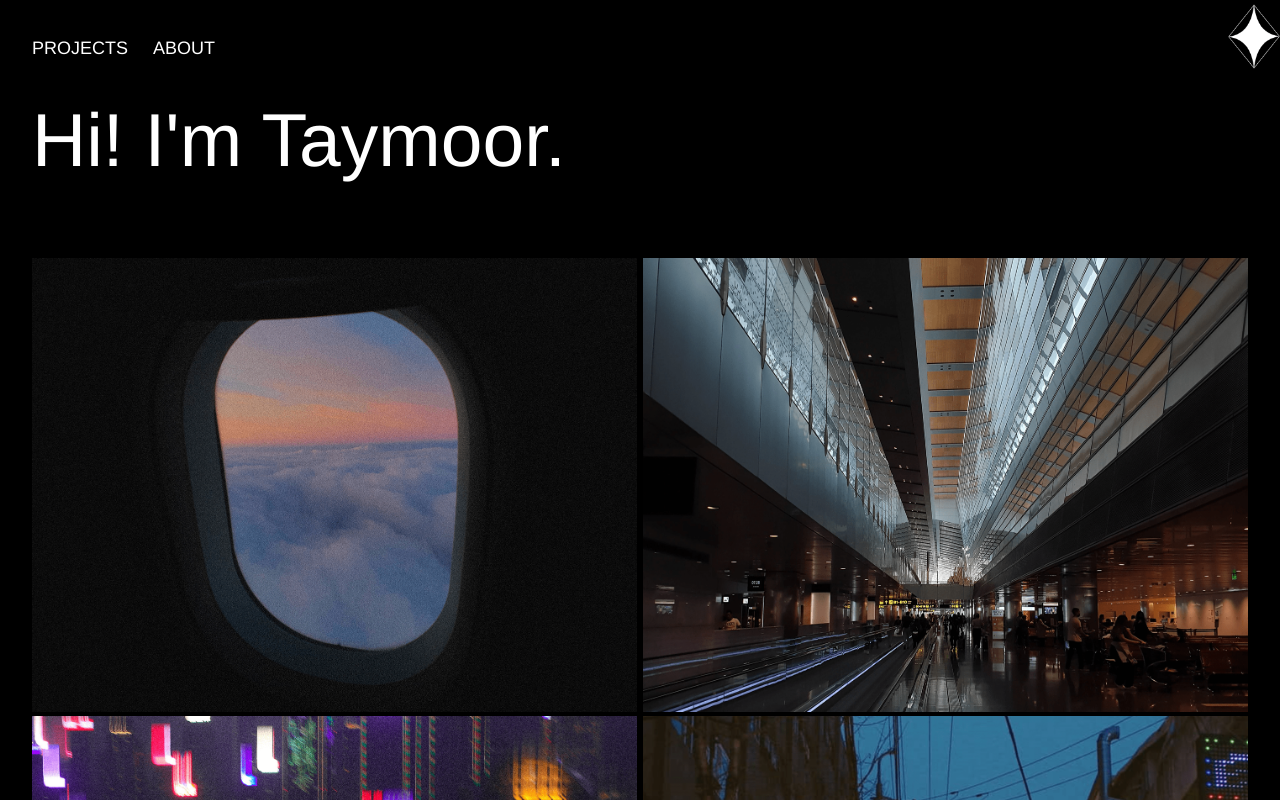
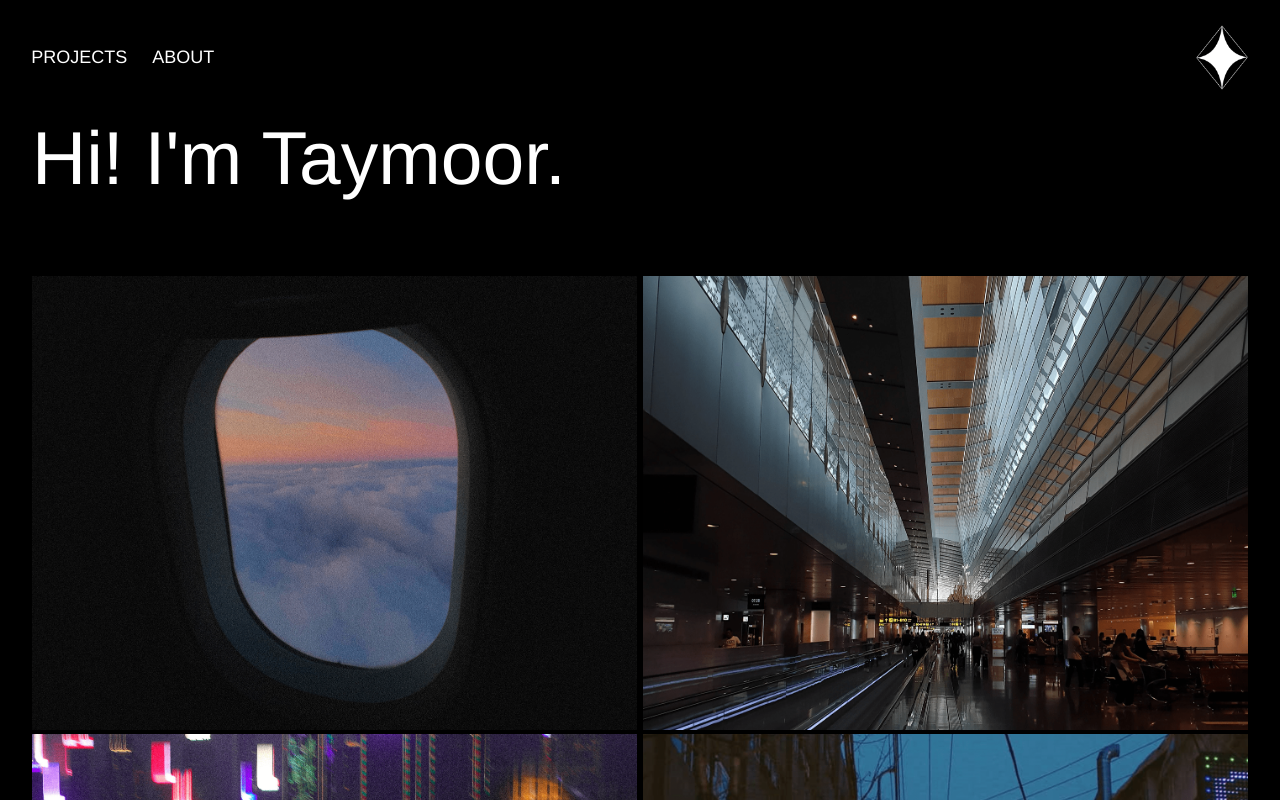
Before and after one commit to taymoorfarooq/website, a React (Create React App) app: page / in a window 1280 px wide. Shown: the top 800 px of the page. Built offline with nearby package versions, Linux system fonts and the light colour scheme.

Commit message:
more Navbar.css debug

```diff
--- a/src/styles/Navbar.css
+++ b/src/styles/Navbar.css
@@ -14,7 +14,7 @@ body {
   justify-content: space-between;
   align-items: center;
   list-style: none;
-  /* margin-right: 2.5%; */
+  margin-right: 2.5%;
   /* padding-bottom: 18px; */
   top: 0;
   /* background: rgba(0, 0, 0, 0.9); */
@@ -42,7 +42,7 @@ body {
 
 .nav img {
   width: 52px;
-  /* margin-top: 25px; */
+  margin-top: 25px;
   /* margin-right: 2.5%; */
 }
 
```
